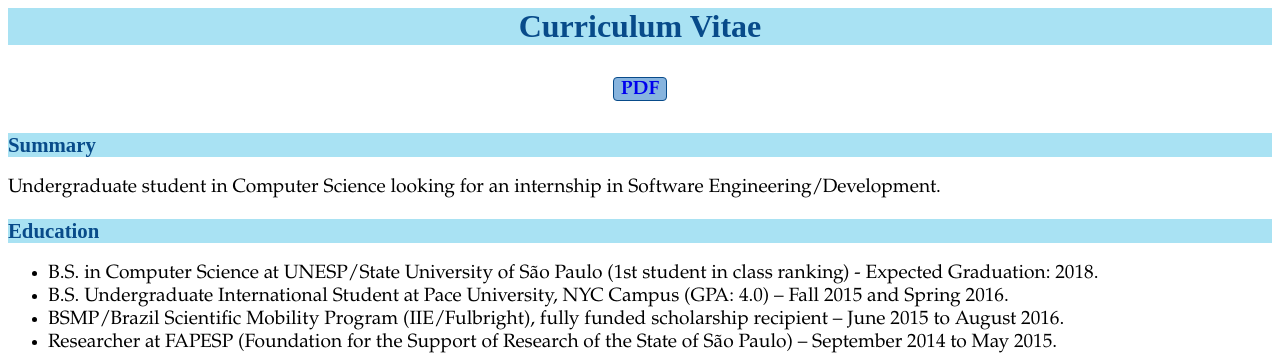
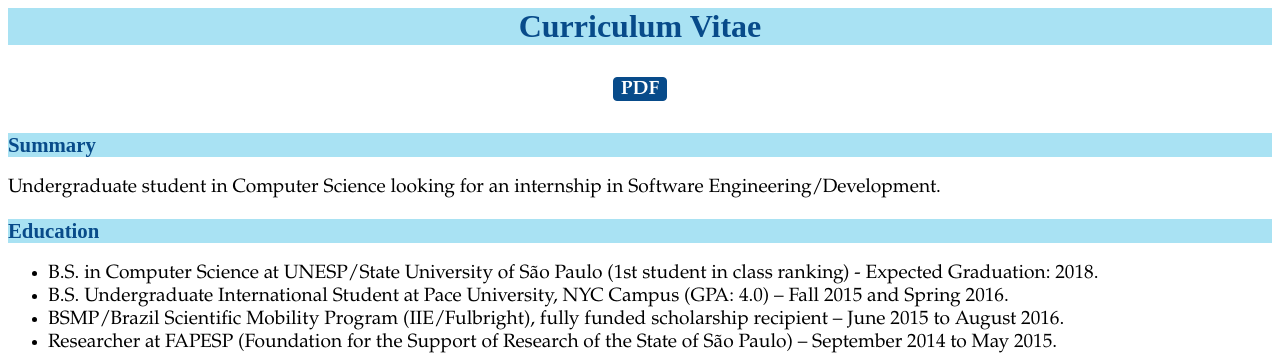
Before and after one commit to vinacovre/web-scripting, a PHP site: page /3.html in a window 1280 px wide. Shown: the top 357 px of the page. Run offline with PHP 8.4, Linux system fonts and the light colour scheme.

Commit message:
change button color

```diff
--- a/HW1/stylesheet.css
+++ b/HW1/stylesheet.css
@@ -30,6 +30,7 @@ h5
 
 #PDF
 {
+    color: white;
     text-decoration:none;
 }
 
@@ -97,7 +98,7 @@ div
     border: 1px solid #084B8A;
     height:22px;
     width:52px;
-    background-color: #87B4DE;
+    background-color: #084B8A;
     border-radius: 4px;
     margin:auto;
     vertical-align: middle;
```
